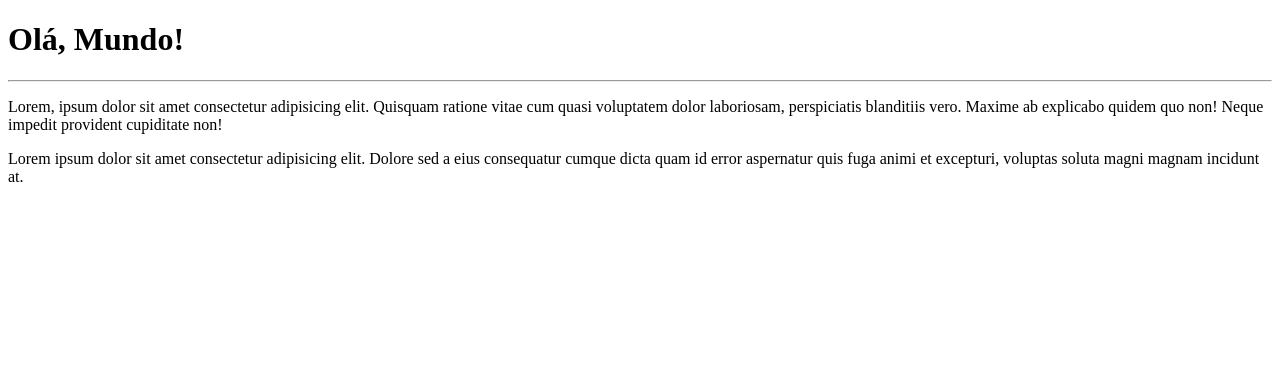
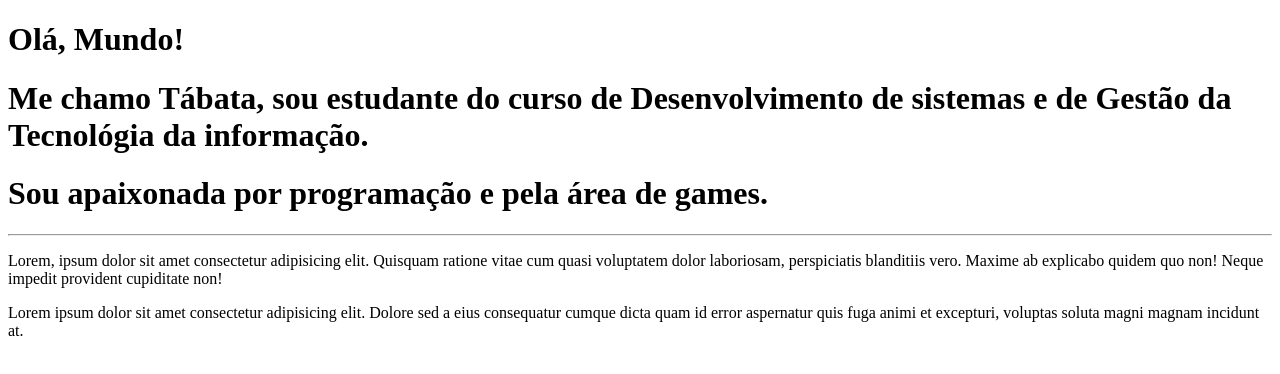
Before and after one commit to Tabataalves2215/Ola-Mundo, a plain HTML site: page site-exemplo/index.html in a window 1280 px wide. Drawn offline with Linux system fonts and the light colour scheme.

Commit message:
commit full Readmer

```diff
--- a/site-exemplo/index.html
+++ b/site-exemplo/index.html
@@ -4,10 +4,12 @@
     <meta charset="UTF-8">
     <meta http-equiv="X-UA-Compatible" content="IE=edge">
     <meta name="viewport" content="width=device-width, initial-scale=1.0">
-    <title>Meu primeiro site em repositório</title>
+    <title>Tábata Alves</title>
 </head>
 <body>
     <h1>Olá, Mundo!</h1>
+    <h1>Me chamo Tábata, sou estudante do curso de Desenvolvimento de sistemas e de Gestão da Tecnológia da informação.</h1>
+    <h1>Sou apaixonada por programação e pela área de games.</h1>
     <hr>
     <p>Lorem, ipsum dolor sit amet consectetur adipisicing elit. Quisquam ratione vitae cum quasi voluptatem dolor laboriosam, perspiciatis blanditiis vero. Maxime ab explicabo quidem quo non! Neque impedit provident cupiditate non!</p>
     <p>Lorem ipsum dolor sit amet consectetur adipisicing elit. Dolore sed a eius consequatur cumque dicta quam id error aspernatur quis fuga animi et excepturi, voluptas soluta magni magnam incidunt at.</p>
```
